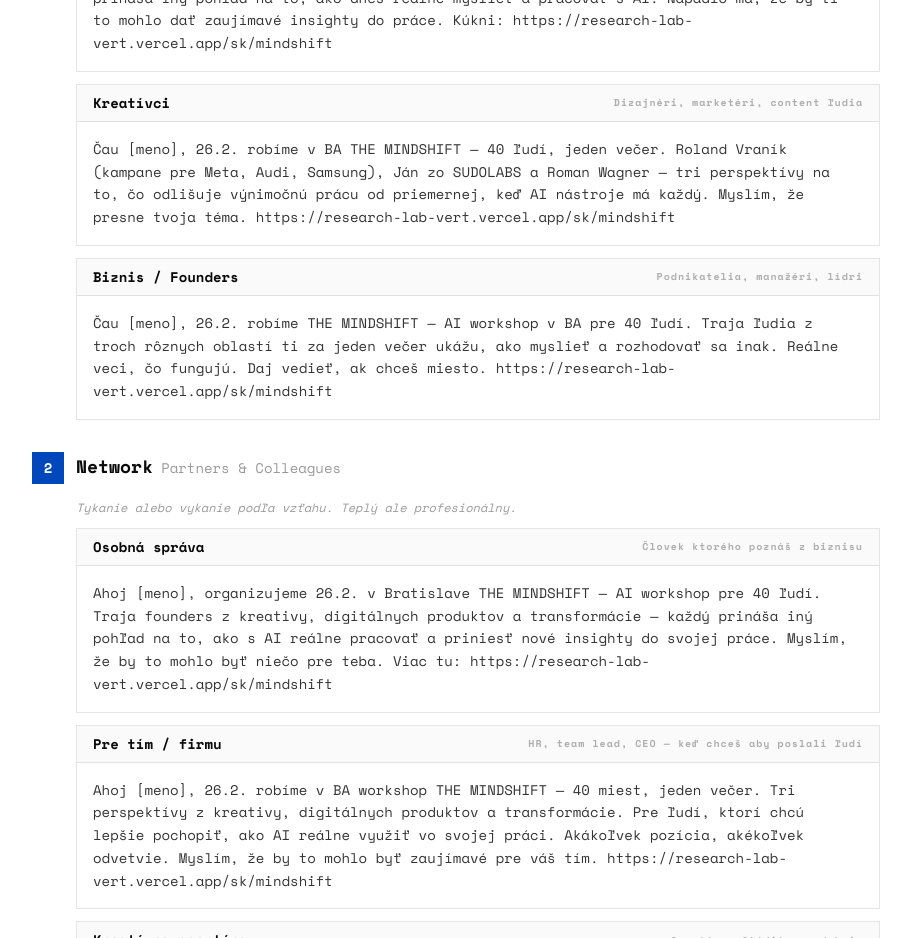
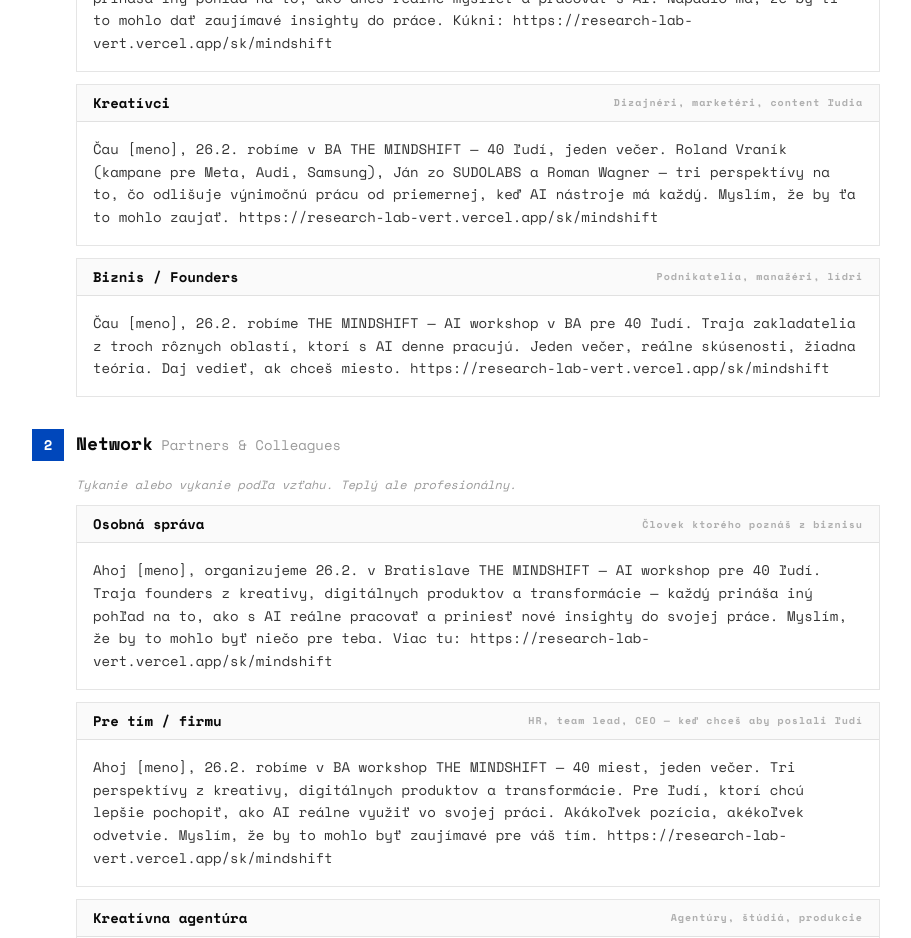
Before and after one commit to princeofwellness/researchlab, a Next.js app: page /sales in a window 1280 px wide. Shown: the part 5380-6318 px from the top of the page, without its empty margins (184-1095 px from the left). Built offline with nearby package versions, Linux system fonts and the light colour scheme.

Commit message:
Soften outreach copy: less pushy, more natural tone

```diff
--- a/src/app/sales/page.tsx
+++ b/src/app/sales/page.tsx
@@ -215,12 +215,12 @@ const OUTREACH_TEMPLATES = [
             {
                 label: "Kreatívci",
                 audience: "Dizajnéri, marketéri, content ľudia",
-                message: "Čau [meno], 26.2. robíme v BA THE MINDSHIFT — 40 ľudí, jeden večer. Roland Vraník (kampane pre Meta, Audi, Samsung), Ján zo SUDOLABS a Roman Wagner — tri perspektívy na to, čo odlišuje výnimočnú prácu od priemernej, keď AI nástroje má každý. Myslím, že presne tvoja téma. https://research-lab-vert.vercel.app/sk/mindshift",
+                message: "Čau [meno], 26.2. robíme v BA THE MINDSHIFT — 40 ľudí, jeden večer. Roland Vraník (kampane pre Meta, Audi, Samsung), Ján zo SUDOLABS a Roman Wagner — tri perspektívy na to, čo odlišuje výnimočnú prácu od priemernej, keď AI nástroje má každý. Myslím, že by ťa to mohlo zaujať. https://research-lab-vert.vercel.app/sk/mindshift",
             },
             {
                 label: "Biznis / Founders",
                 audience: "Podnikatelia, manažéri, lídri",
-                message: "Čau [meno], 26.2. robíme THE MINDSHIFT — AI workshop v BA pre 40 ľudí. Traja ľudia z troch rôznych oblastí ti za jeden večer ukážu, ako myslieť a rozhodovať sa inak. Reálne veci, čo fungujú. Daj vedieť, ak chceš miesto. https://research-lab-vert.vercel.app/sk/mindshift",
+                message: "Čau [meno], 26.2. robíme THE MINDSHIFT — AI workshop v BA pre 40 ľudí. Traja zakladatelia z troch rôznych oblastí, ktorí s AI denne pracujú. Jeden večer, reálne skúsenosti, žiadna teória. Daj vedieť, ak chceš miesto. https://research-lab-vert.vercel.app/sk/mindshift",
             },
         ],
     },
```
